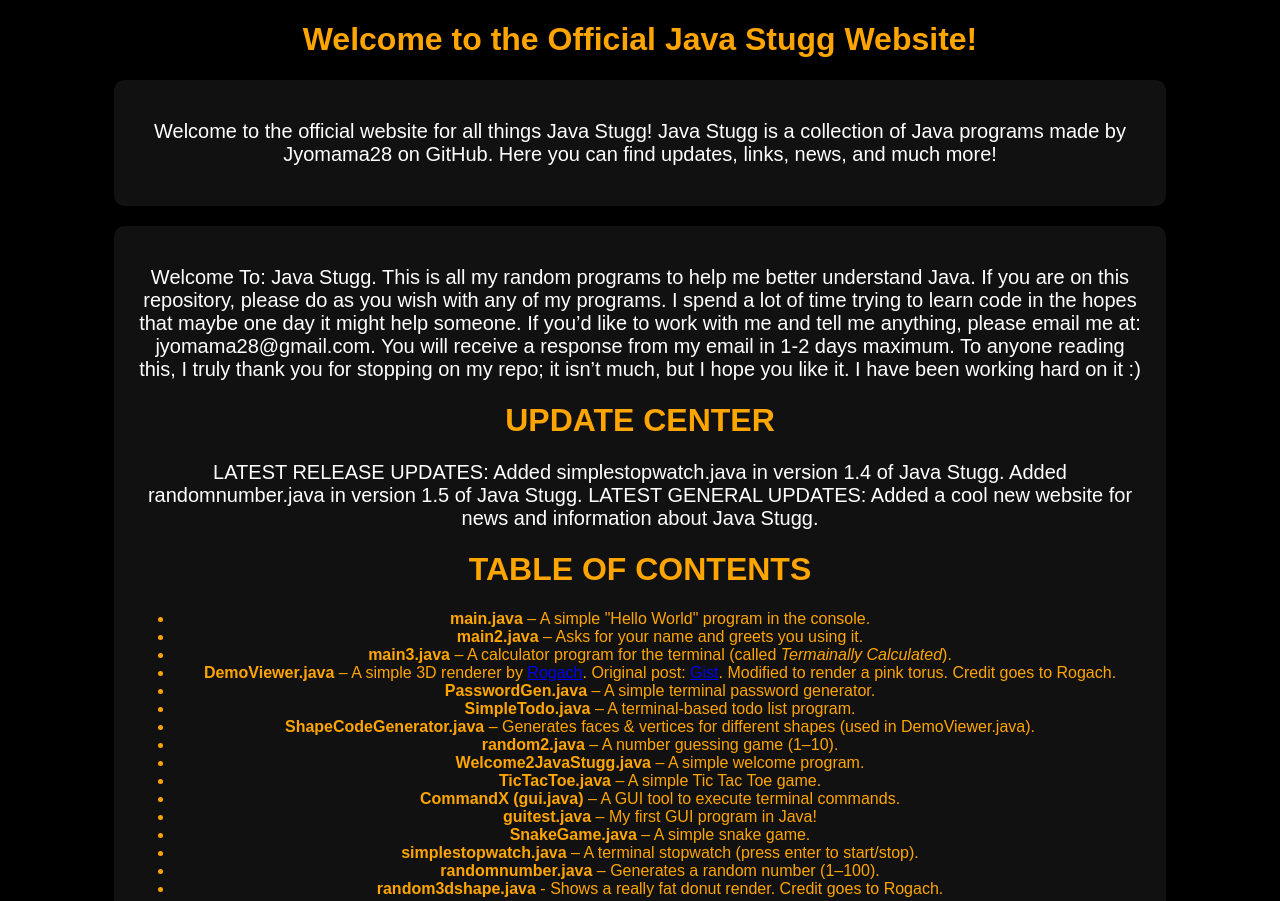
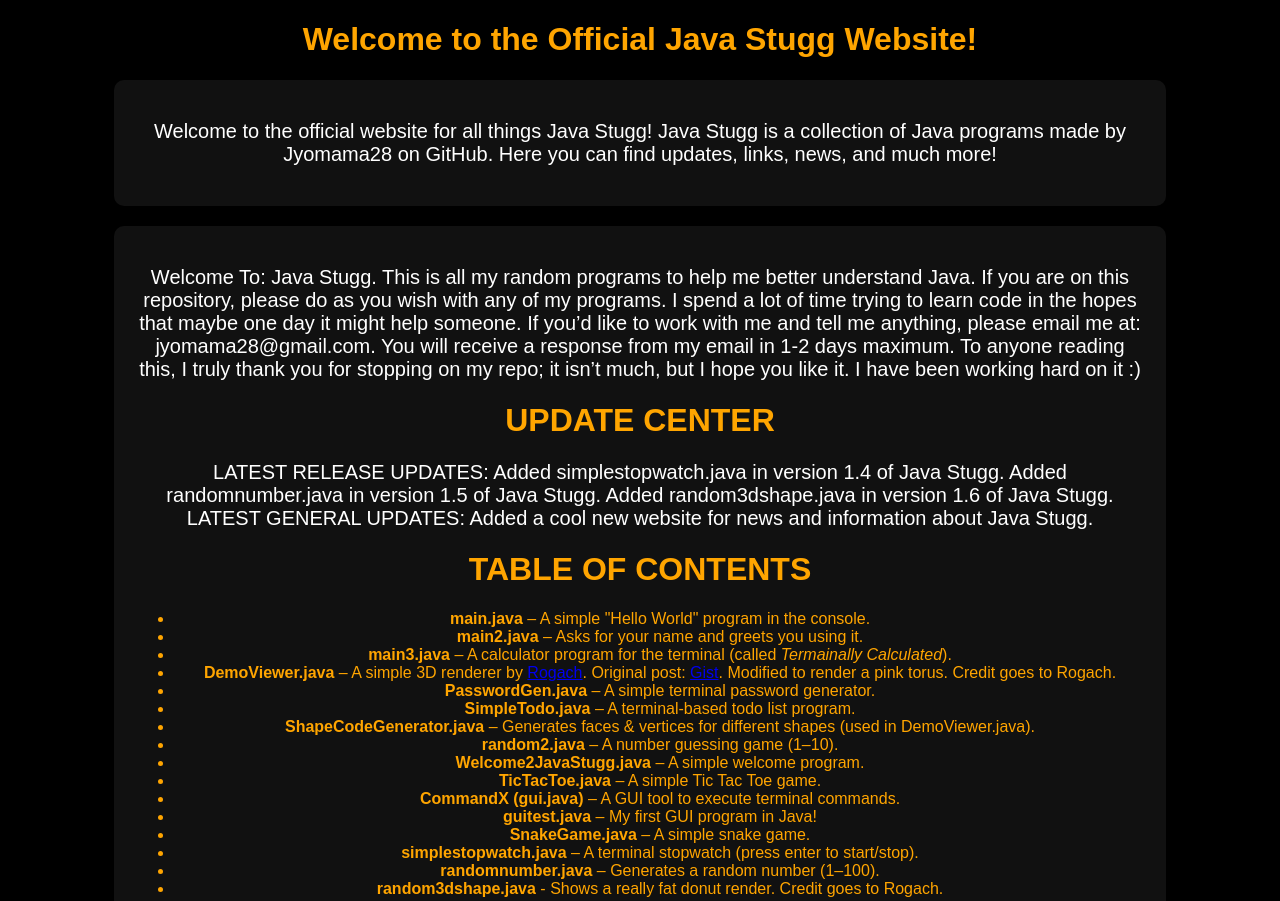
Before and after one commit to jyoeymama/Java-Stugg, a plain HTML site: page index.html in a window 1280 px wide. Shown: the top 901 px of the page. Drawn offline with Linux system fonts and the light colour scheme.

Commit message:
Update index.html

```diff
--- a/index.html
+++ b/index.html
@@ -45,7 +45,7 @@
             UPDATE CENTER
         </h1>
         <p>
-            LATEST RELEASE UPDATES: Added simplestopwatch.java in version 1.4 of Java Stugg. Added randomnumber.java in version 1.5 of Java Stugg. LATEST GENERAL UPDATES: Added a cool new website for news and information about Java Stugg.
+            LATEST RELEASE UPDATES: Added simplestopwatch.java in version 1.4 of Java Stugg. Added randomnumber.java in version 1.5 of Java Stugg. Added random3dshape.java in version 1.6 of Java Stugg. LATEST GENERAL UPDATES: Added a cool new website for news and information about Java Stugg.
         </p>
         <h1>TABLE OF CONTENTS</h1>
         <ul>
```
